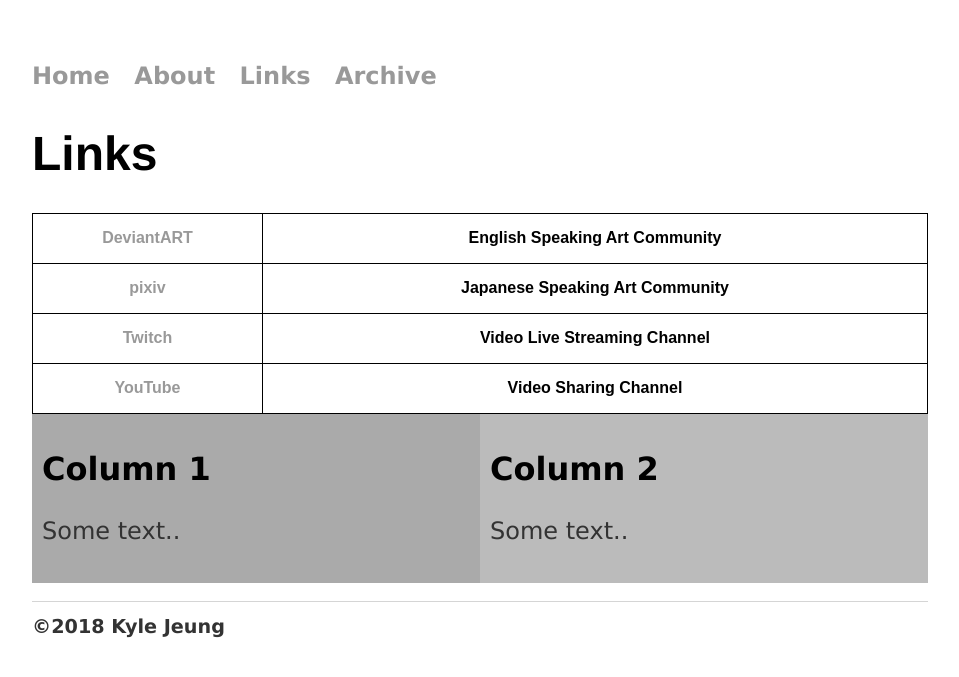
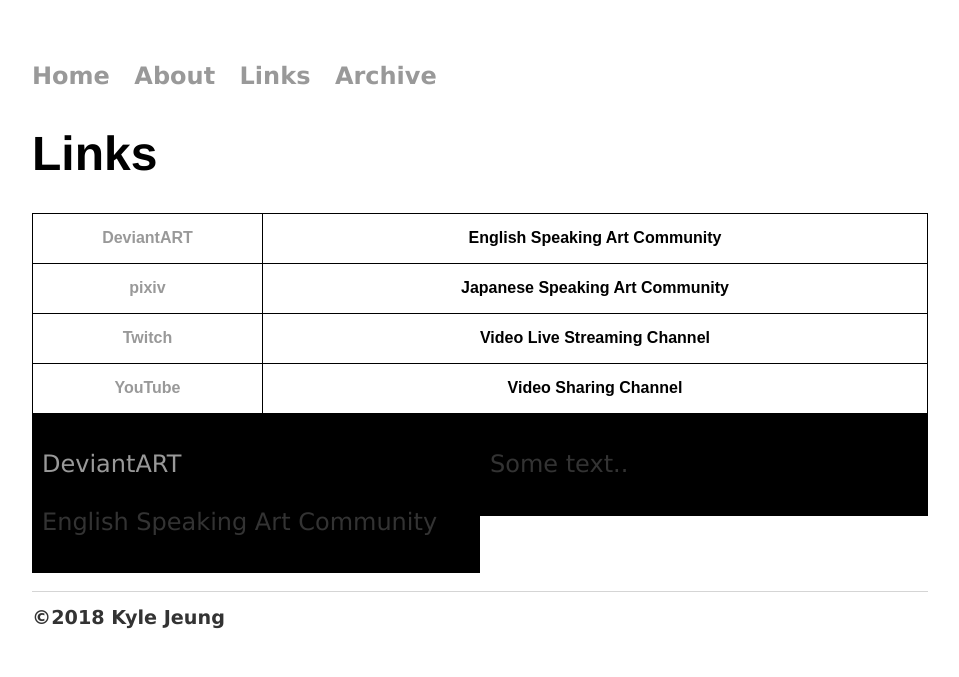
Before and after one commit to jeungkyle/portfolio, a Jekyll site: the page built from links/index.html, in a window 1280 px wide. Shown: the top 677 px of the page, without its empty margins (160-1119 px from the left). Built offline with Jekyll 4.4.1, drawn with Linux system fonts in a browser that asks for light colours.

Commit message:
Update index.html

```diff
--- a/links/index.html
+++ b/links/index.html
@@ -24,12 +24,11 @@
 </table>
 
 <div class="row">
-  <div class="column" style="background-color:#aaa;">
-    <h2>Column 1</h2>
-    <p>Some text..</p>
+  <div class="column" style="background-color:#000;">
+    <p><a href="https://www.deviantart.com/antharyx">DeviantART</a></p>
+    <p>English Speaking Art Community</p>
   </div>
-  <div class="column" style="background-color:#bbb;">
-    <h2>Column 2</h2>
+  <div class="column" style="background-color:#000;">
     <p>Some text..</p>
   </div>
 </div>
```
